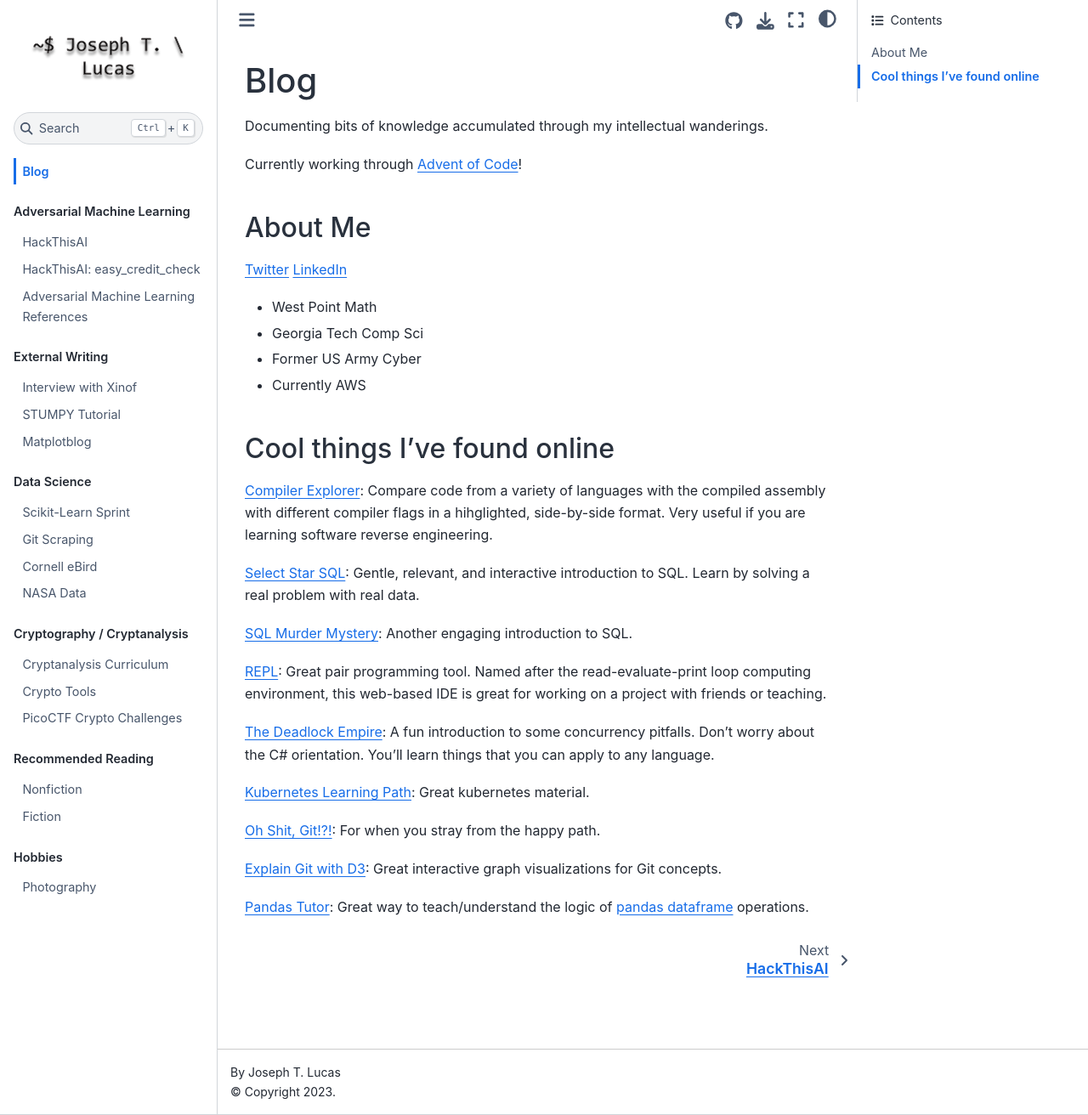
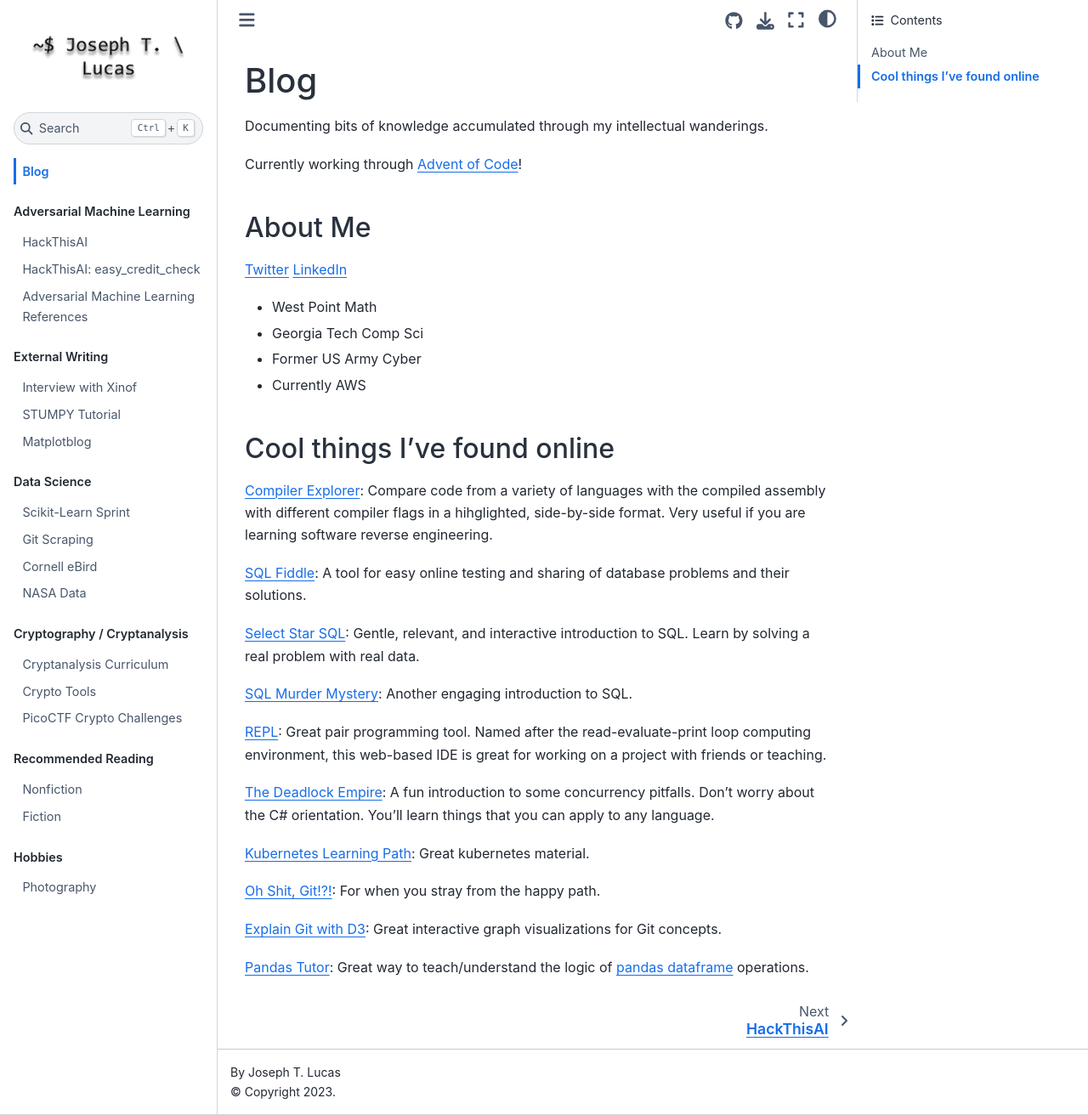
Before and after one commit to JosephTLucas/blog, a Jupyter Book: the page built from intro.md, in a window 1280 px wide and 1312 px high. Shown: the whole window at 85% size. Built offline with Jupyter Book 1.0.4 settings and Sphinx 7.4.7 and the Sphinx Book theme 1.1.4, drawn with Linux system fonts in a browser that asks for light colours.

Commit message:
Update intro.md
Add fiddle

```diff
--- a/intro.md
+++ b/intro.md
@@ -19,6 +19,8 @@ Currently working through [Advent of Code](https://adventofcode.com/)!
 
 [Compiler Explorer](https://godbolt.org/):  Compare code from a variety of languages with the compiled assembly with different compiler flags in a hihglighted, side-by-side format.  Very useful if you are learning software reverse engineering.
 
+[SQL Fiddle](http://sqlfiddle.com/): A tool for easy online testing and sharing of database problems and their solutions.
+
 [Select Star SQL](https://selectstarsql.com/):  Gentle, relevant, and interactive introduction to SQL.  Learn by solving a real problem with real data.
 
 [SQL Murder Mystery](https://mystery.knightlab.com/): Another engaging introduction to SQL.
```
